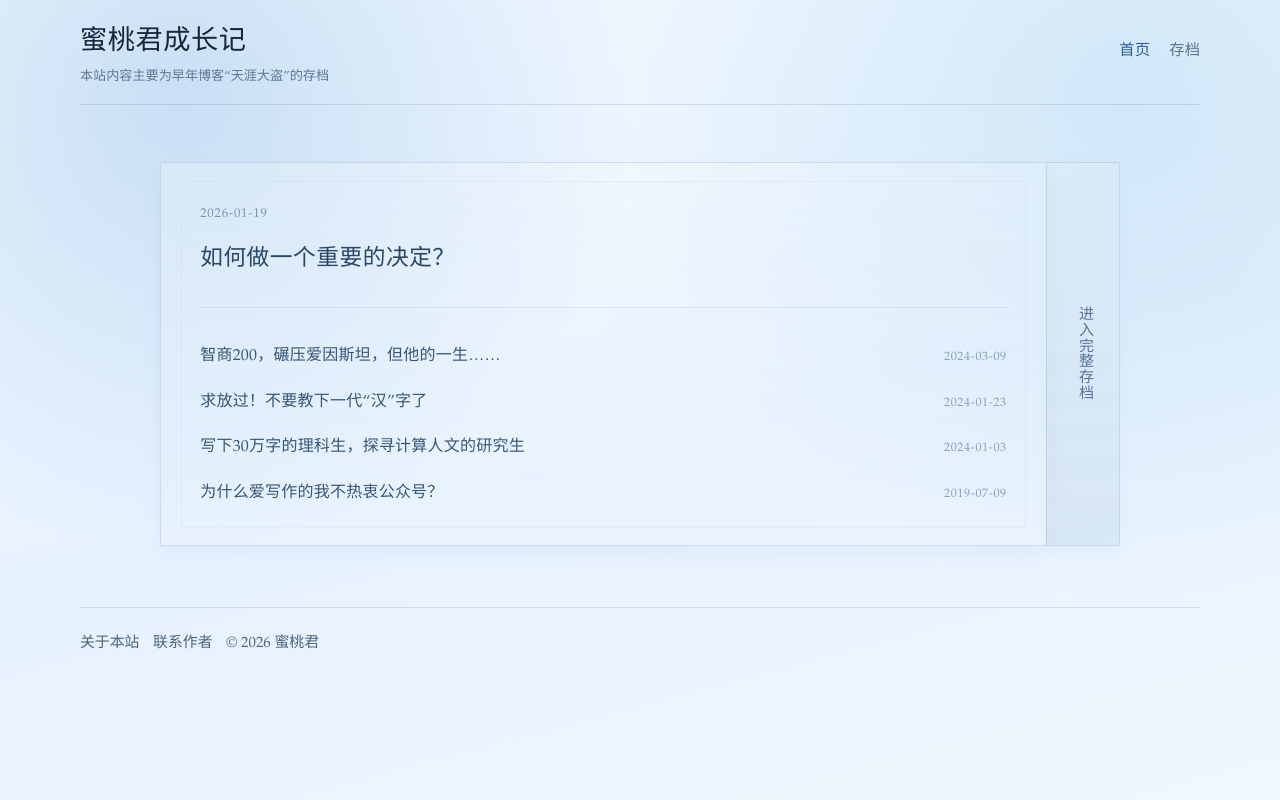
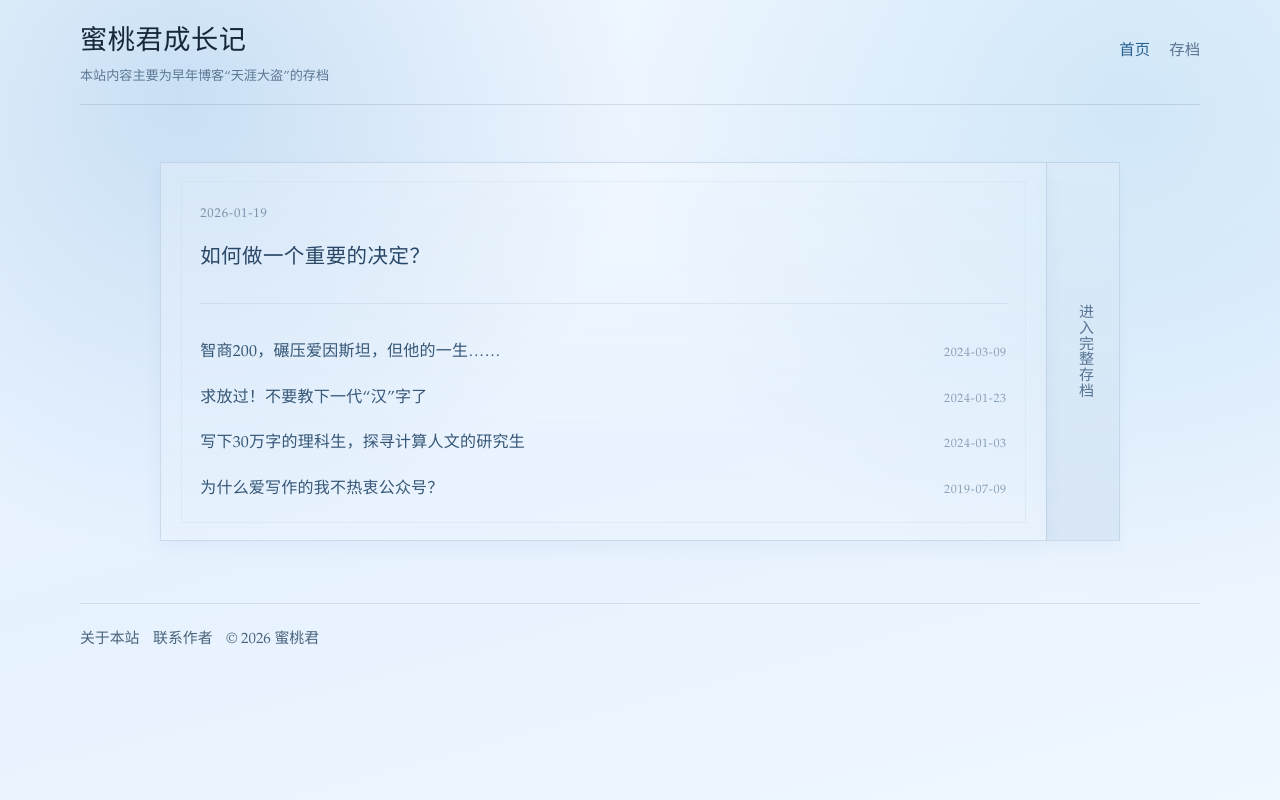
Before and after one commit to chenchen2012/mitaojun, a PHP site: page / in a window 1280 px wide. Run offline with PHP 8.4, Linux system fonts and the light colour scheme; some libraries are stand-ins or nearby versions.

Commit message:
Reduce homepage lead title size and bump index CSS cache

```diff
--- a/assets/css/main.css
+++ b/assets/css/main.css
@@ -354,7 +354,7 @@ main,
 
 .bunko-lead h1 {
   margin: 0;
-  font-size: clamp(1.2rem, 1.85vw, 1.42rem);
+  font-size: clamp(1.08rem, 1.6vw, 1.28rem);
   font-weight: 500;
   line-height: 1.84;
   letter-spacing: 0.022em;
--- a/index.html
+++ b/index.html
@@ -33,7 +33,7 @@
       s.parentNode.insertBefore(hm, s);
     })();
   </script>
-  <link rel="stylesheet" href="assets/css/main.css?v=20260301r">
+  <link rel="stylesheet" href="assets/css/main.css?v=20260301s">
 </head>
 <body class="page-home page-home-bunko">
   <div class="bg-layer" aria-hidden="true"></div>
```
